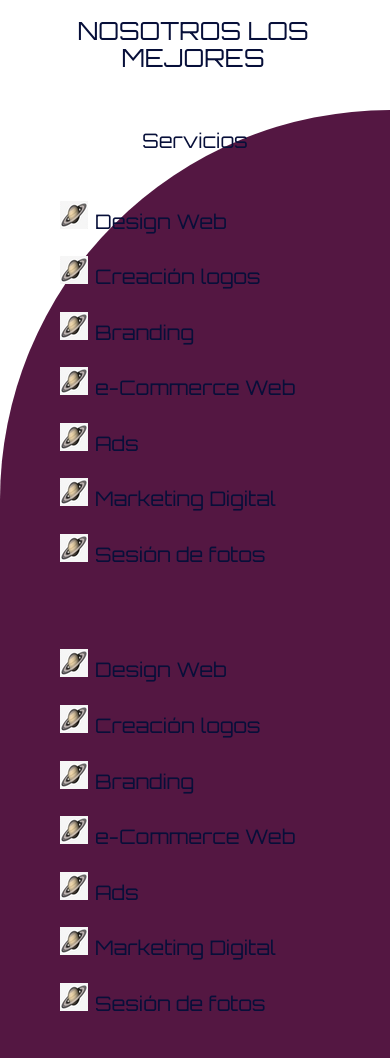
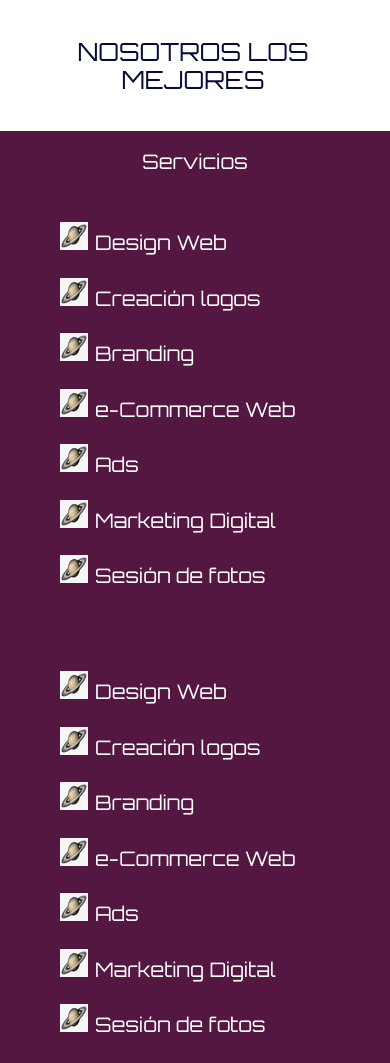
Before and after one commit to gpool-ux/CODER, a plain HTML site: page index.html in a window 390 px wide. Shown: the part 1676-2739 px from the top of the page. Drawn offline with Linux system fonts and the light colour scheme; a script that the page names is missing.

Commit message:
second commit

```diff
--- a/styles/styles.css
+++ b/styles/styles.css
@@ -12,7 +12,7 @@ body {
 header {
     position: relative;
     width: 100%;
-    height: 80px;
+    /* height: 80px; */
     padding: 0 100px;
     display: flex;
     justify-content: space-between;
@@ -30,9 +30,6 @@ header ul li a {
     cursor: pointer;
 }
 
-#mosaico {
-    padding-top: 20px;
-}
 
 header ul li a.active,
 header ul li a:hover {
@@ -50,9 +47,14 @@ header ul li a:hover {
     background: #fff;
 }
 
+
+#mosaico {
+    padding-top: 20px;
+}
+
 .options {
     display: none;
-    height: 400px;
+    height: 600px;
 }
 
 .menu {
@@ -89,14 +91,6 @@ header ul li a:hover {
     white-space: nowrap;
     text-align: center;
     margin: 30px;
-    font-family: "Orbitron", sans-serif;
-}
-
-.subtitulos2 h1 {
-    color: #070f39;
-    display: block;
-    padding-top: 20px;
-    text-align: center;
     font-family: "Orbitron", sans-serif;
 }
 
@@ -161,15 +155,22 @@ header ul li a:hover {
     list-style-position: outside;
 }
 
+#servicios {
+    border-top-left-radius: 400px;
+    background: #541742;
+}
 .services .list-service {
-    color: #070f39;
+    color: #fff;
     margin: 20px;
     font-size: 20px;
 }
 
-#servicios {
-    border-top-left-radius: 400px;
-    background: #541742;
+.subtitulos2 h1 {
+    color: #fff;
+    display: block;
+    padding-top: 20px;
+    text-align: center;
+    font-family: "Orbitron", sans-serif;
 }
 
 #myBtn {
@@ -299,6 +300,11 @@ header ul li a:hover {
         max-width: 500px;
         object-fit: cover;
     }
+
+    #servicios {
+        border-top-left-radius: 0;
+        background: #541742;
+    }
 }
 
 /*IPAD*/
```
Also changed, not shown: index.html (+6 -6 lines).
